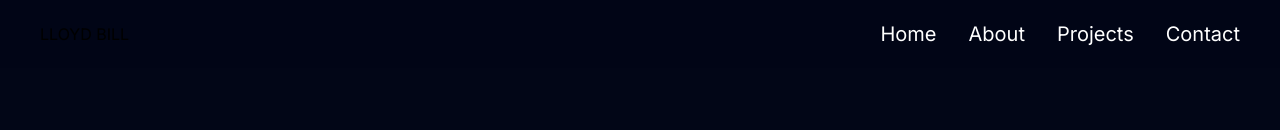
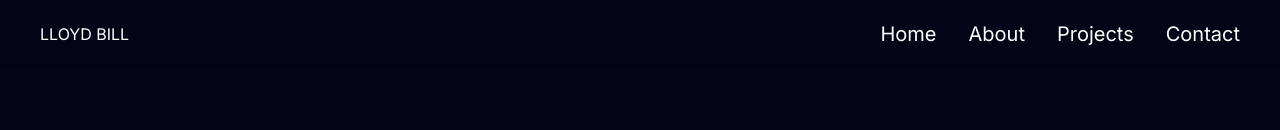
Before and after one commit to lloydeebill/portfolio-website, a Next.js app: page / in a window 1280 px wide. Shown: the top 130 px of the page. Built offline with nearby package versions, Linux system fonts and the light colour scheme.

Commit message:
White text logo improvement

```diff
--- a/src/app/components/Navbar.jsx
+++ b/src/app/components/Navbar.jsx
@@ -29,7 +29,7 @@ const Navbar = () => {
     return (
         <nav className='fixed top-0 left-0 right-0 z-10 bg-slate-950 bg-opacity-90 pt-5 pb-5'>
             <div className="flex flex-wrap items-center justify-between mx-auto px-10 py-0">
-                <h1>LLOYD BILL</h1>
+                <h1 className='text-white'>LLOYD BILL</h1>
                 <div className="mobile-menu block md:hidden">
                     {!navbarOpen ? (
                         <button onClick={() => setNavbarOpen(true)}className="flex items-center px-3 py-2 text-white hover:text-white hover:border-white">
```
